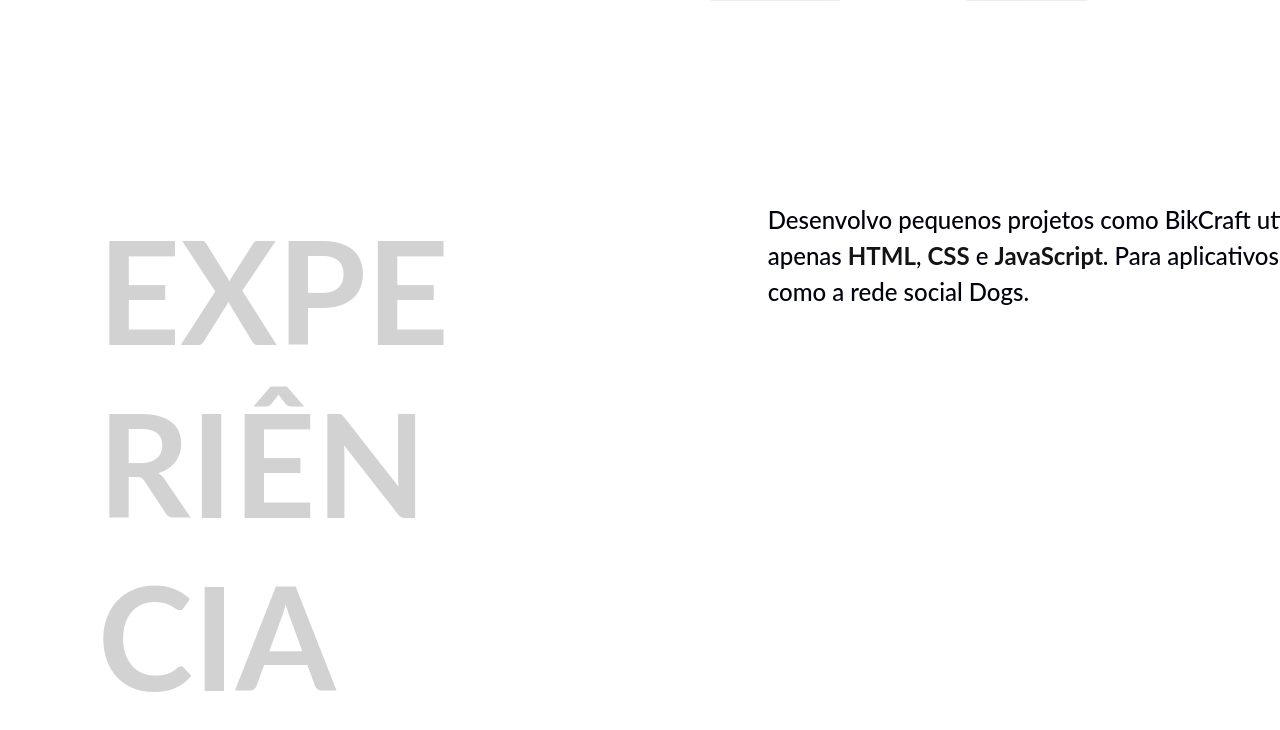
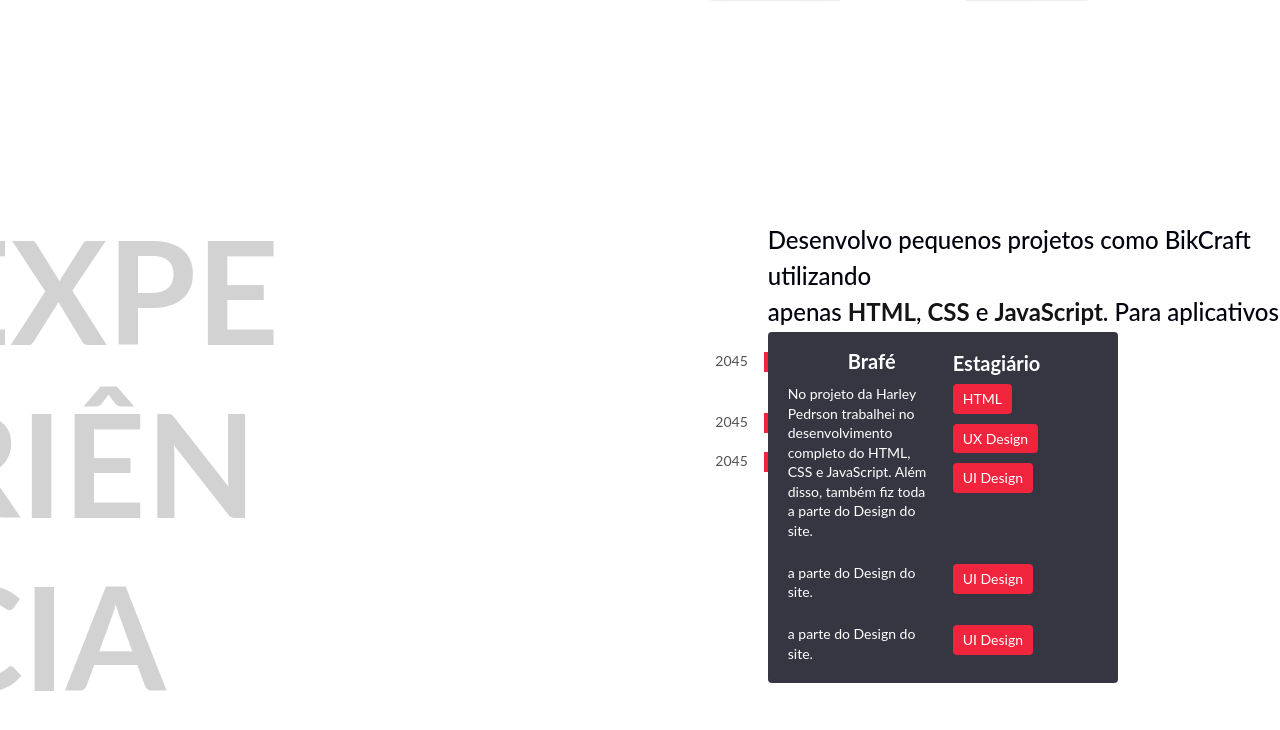
Before and after one commit to Pmendes38/pmendes38.github.oi, a plain HTML site: page index.html in a window 1280 px wide. Shown: the part 2848-3578 px from the top of the page. Drawn offline with Linux system fonts and the light colour scheme.

Commit message:
Correção dos erros da página 'Experiência' e finalização da mesma

```diff
--- a/experiencia.css
+++ b/experiencia.css
@@ -4,14 +4,15 @@
   font-size: 9rem;
   word-break: break-all;
   margin-top: 50px;
-  margin-left: -1220px;
+  margin-left: -1390px;
   text-transform: uppercase;
   line-height: 1.2;
 }
 .exp {
   color: #00020d;
+  max-width: 1200px;
   margin-left: -550px;
-  margin-top: -520px;
+  margin-top: -500px;
   margin-bottom: 60px;
   line-height: 1.5;
   font-size: 1.5rem;
@@ -19,22 +20,75 @@
 }
 
 .exp strong {
-color: #141414;
+  color: #141414;
 }
 
-.projeto-exp1{
+.projetos-exp {
   display: grid;
   position: relative;
   grid-template-columns: 1fr 1fr;
+  gap: 10px 20px;
   padding: 20px;
   background: #353641;
-  margin-bottom: 20px;
+  margin-bottom: 30 0px;
   border-radius: 4px;
-  margin-left: -500px;
+  margin-top: -290px;
+  margin-left: -550px;
+  margin-right: 200px;
 }
 
-.projeto-ano1 {
-  position:absolute;
+.projetos-exp::before {
+  content: "";
+  display: block;
+  width: 4px;
+  height: 20px;
+  background: #f0243c;
+  position: absolute;
   top: 20px;
-margin-left: -500px;
+  left: -4px;
 }
+
+.projeto-ano {
+  position: absolute;
+  top: 20px;
+  left: -100px;
+  color: #525252;
+  font-size: 0.875rem;
+  width: 80px;
+  text-align: right;
+}
+
+.projeto-titulo {
+  font-size: 1.25rem;
+  line-height: 1.1;
+  font-weight: bold;
+  color: #fff;
+}
+.projeto-titulo1 {
+  font-size: 1.25rem;
+  line-height: 1.1;
+  font-weight: bold;
+  color: #fff;
+  left: 60px;
+top: -1.5px;
+}
+
+.projeto-texto {
+  font-size: 0.875rem;
+  line-height: 1.4;
+  color: #fff;
+}
+.projeto-habilidades {
+  display: flex;
+  flex-wrap: wrap;
+  gap: 10px;
+  align-content: start;
+}
+.projeto-habilidades li {
+  color: #fff;
+  font-size: 0.875rem;
+  line-height: 1.4;
+  border-radius: 4px;
+  background: #f0243c;
+  padding: 5px 10px;
+}
--- a/index.html
+++ b/index.html
@@ -106,10 +106,10 @@
         </div>
         <div class="projetos-exp">
           <span class="projeto-ano">2045</span>
-          <h3 class="projeto-titulo">Harley Pedrson</h3>
+          <h3 class="projeto-titulo1">Harley Pedrson</h3>
           <span class="projeto-titulo">Desenvolveldor Júnior</span>
-          <p class="empresa-texto">No projeto da Harley Pedrson trabalhei no desenvolvimento completo do HTML, CSS e JavaScript. Além disso, também fiz toda a parte do Design do site.</p>
-          <ul>
+          <p class="projeto-texto">No projeto da Harley Pedrson trabalhei no desenvolvimento completo do HTML, CSS e JavaScript. Além disso, também fiz toda a parte do Design do site.</p>
+          <ul class="projeto-habilidades">
             <li>HTML</li>
             <li>CSS</li>
             <li>JavaScript</li>
@@ -120,10 +120,10 @@
 
         <div class="projetos-exp">
           <span class="projeto-ano">2045</span>
-          <h3 class="projeto-titulo">SurfBot</h3>
+          <h3 class="projeto-titulo1">SurfBot</h3>
           <span class="projeto-titulo">Estagiário</span>
-          <p class="empresa-texto">No projeto da Harley Pedrson trabalhei no desenvolvimento completo do HTML, CSS e JavaScript. Além disso, também fiz toda a parte do Design do site.</p>
-          <ul>
+          <p class="projeto-texto">No projeto da Harley Pedrson trabalhei no desenvolvimento completo do HTML, CSS e JavaScript. Além disso, também fiz toda a parte do Design do site.</p>
+          <ul class="projeto-habilidades">
             <li>HTML</li>
             <li>CSS</li>
             <li>JavaScript</li>
@@ -134,10 +134,10 @@
 
         <div class="projetos-exp">
           <span class="projeto-ano">2045</span>
-            <h3 class="projeto-titulo">Brafé</h3>
+          <h3 class="projeto-titulo1">Brafé</h3>
           <span class="projeto-titulo">Estagiário</span>
-            <p class="empresa-texto">No projeto da Harley Pedrson trabalhei no desenvolvimento completo do HTML, CSS e JavaScript. Além disso, também fiz toda a parte do Design do site.</p>
-            <ul>
+          <p class="projeto-texto">No projeto da Harley Pedrson trabalhei no desenvolvimento completo do HTML, CSS e JavaScript. Além disso, também fiz toda a parte do Design do site.</p>
+          <ul class="projeto-habilidades">
             <li>HTML</li>
             <li>UX Design</li>
             <li>UI Design</li>
--- a/sobre.css
+++ b/sobre.css
@@ -70,7 +70,7 @@
 
 .trabalho {
   color: #fff;
-  max-width: 50ch;
+  max-width: 30ch;
   margin-left: 1220px;
   margin-top: -1050px;
   line-height: 1.2;
```
Lines whose indentation alone changed are shown as unchanged.
